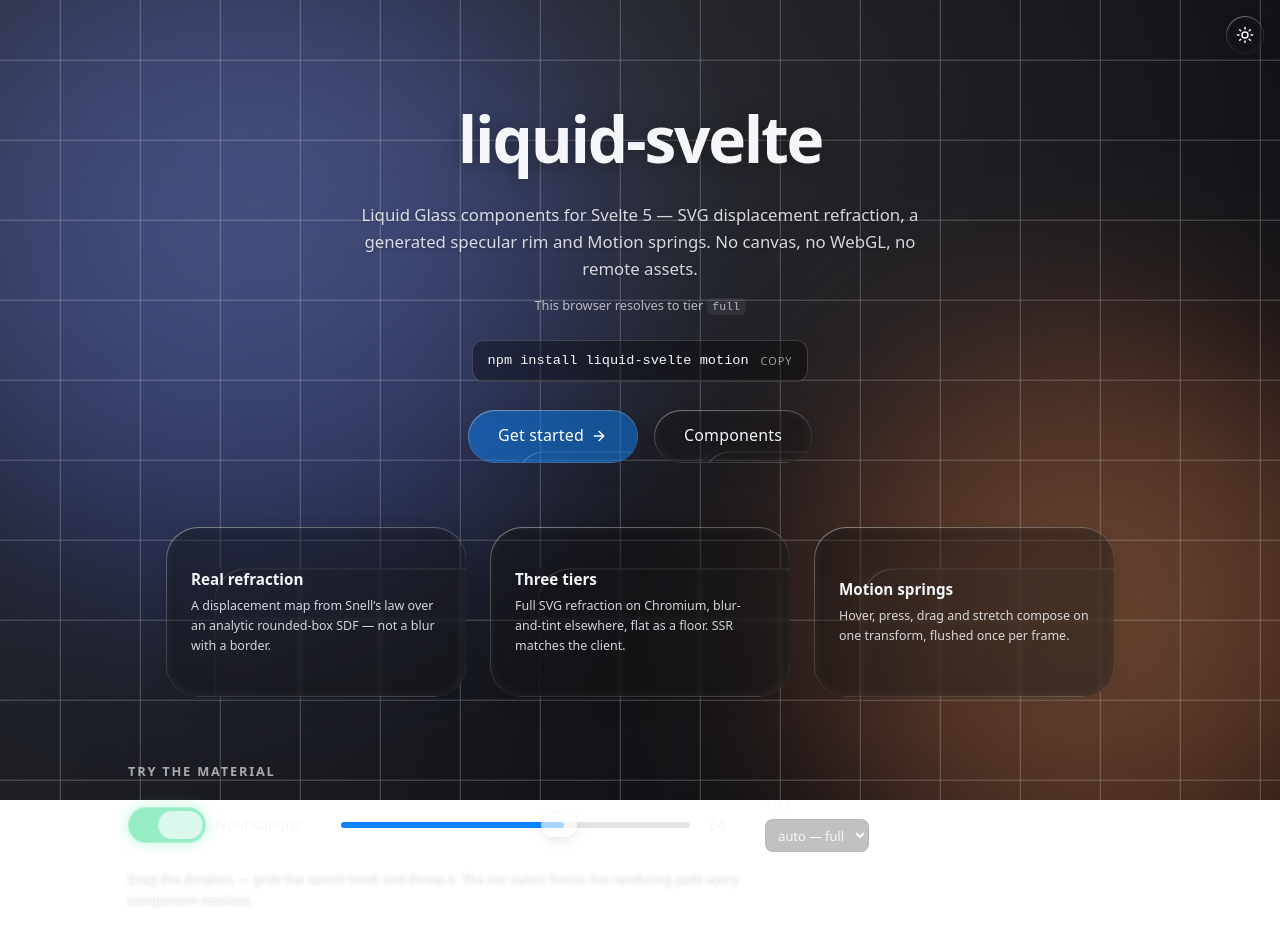
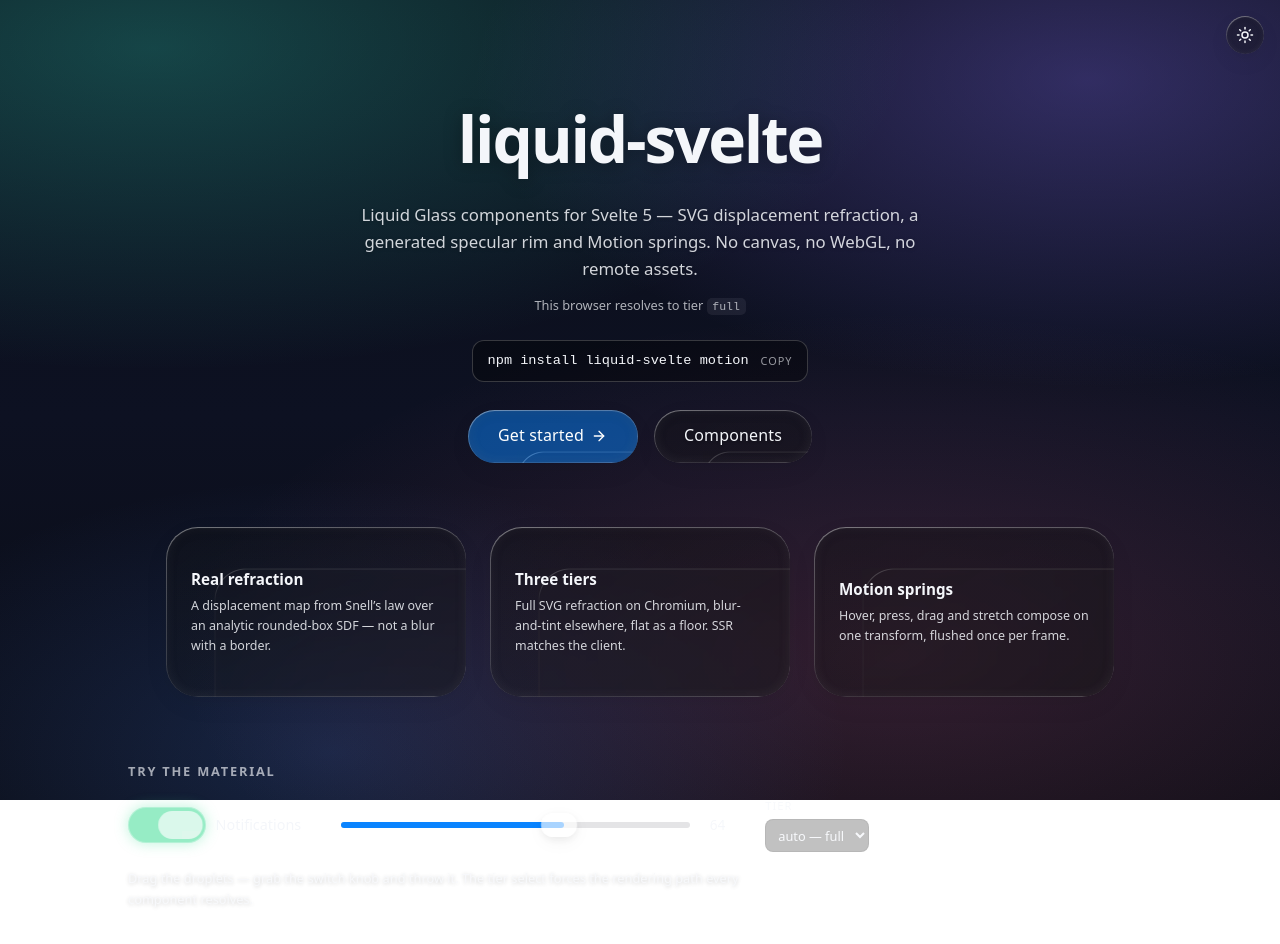
Before and after one commit to quentin-r37/liquid-svelte, a SvelteKit app: page / in a window 1280 px wide. Shown: the top 944 px of the page. Built offline with nearby package versions, Linux system fonts and the light colour scheme.

Commit message:
feat: replace Backdrop with Aurora component for static backdrop on landing page

```diff
--- a/src/routes/+page.svelte
+++ b/src/routes/+page.svelte
@@ -12,7 +12,7 @@
 		type GlassMode
 	} from '$lib/liquid-glass/index.js';
 	import { ArrowRight, Moon, Sun } from '@lucide/svelte';
-	import Backdrop from './Backdrop.svelte';
+	import Aurora from './Aurora.svelte';
 
 	let scheme = $state<'light' | 'dark'>('dark');
 	let tierOverride = $state<GlassMode>('auto');
@@ -68,7 +68,7 @@
 	/>
 </svelte:head>
 
-<Backdrop kind="grid" {scheme} fixed />
+<Aurora {scheme} fixed />
 
 <div class="page" data-scheme={scheme}>
 	<div class="chrome">
--- /dev/null
+++ b/src/routes/Aurora.svelte
@@ -0,0 +1,64 @@
+<script lang="ts">
+	/**
+	 * Static aurora backdrop for the landing page.
+	 *
+	 * The harness routes keep the scrolling grid: its moving hairlines *are* the
+	 * refraction test. The landing page is not a test — it is a resting surface —
+	 * and the grid's infinite transform loop was the one ongoing cost of an
+	 * otherwise idle page: a composited layer moving every frame underneath a
+	 * dozen `backdrop-filter`s forces every one of them to re-sample every frame,
+	 * for as long as the tab is visible. A static backdrop drops the page to zero
+	 * scheduled work at rest; the glass only re-samples when something actually
+	 * changes (hover springs, the switch, the slider).
+	 *
+	 * Everything is one element and one `background` stack, painted once. The
+	 * ribbons are radial gradients softened by their own colour stops rather than
+	 * `filter: blur()` — a large blur over a viewport-sized layer is a heavy (if
+	 * one-off) raster pass that pins a full-size texture, while gradients are
+	 * cheap and band-free at these radii. The hue spread (teal → violet → rose →
+	 * blue) is not decoration only: it keeps opposing colour edges under the
+	 * glass, so chromatic aberration still has gradients to split even though
+	 * nothing moves.
+	 */
+	let {
+		scheme = 'dark',
+		fixed = false
+	}: {
+		scheme?: 'light' | 'dark';
+		/** Pin to the viewport (`position: fixed`) instead of filling the parent. */
+		fixed?: boolean;
+	} = $props();
+</script>
+
+<div class="aurora" class:fixed data-scheme={scheme} aria-hidden="true"></div>
+
+<style>
+	.aurora {
+		position: absolute;
+		inset: 0;
+		background:
+			radial-gradient(95% 65% at 12% 6%, rgb(45 196 178 / 0.3), transparent 62%),
+			radial-gradient(75% 60% at 85% 10%, rgb(124 104 238 / 0.34), transparent 64%),
+			radial-gradient(85% 65% at 70% 82%, rgb(217 100 148 / 0.2), transparent 66%),
+			radial-gradient(65% 55% at 26% 94%, rgb(66 118 222 / 0.24), transparent 62%),
+			linear-gradient(180deg, #0b0e18 0%, #0d1122 52%, #0a0c14 100%);
+	}
+
+	.aurora.fixed {
+		position: fixed;
+		z-index: -1;
+	}
+
+	/*
+	 * Same ribbon placement in light, pulled toward pastel: the alphas drop and the
+	 * base flips to a cool near-white so glass tint and text contrast both hold.
+	 */
+	.aurora[data-scheme='light'] {
+		background:
+			radial-gradient(95% 65% at 12% 6%, rgb(52 190 172 / 0.26), transparent 62%),
+			radial-gradient(75% 60% at 85% 10%, rgb(139 120 245 / 0.28), transparent 64%),
+			radial-gradient(85% 65% at 70% 82%, rgb(232 130 172 / 0.22), transparent 66%),
+			radial-gradient(65% 55% at 26% 94%, rgb(96 142 235 / 0.22), transparent 62%),
+			linear-gradient(180deg, #f2f4f9 0%, #e6e9f2 52%, #dde0ea 100%);
+	}
+</style>
```
